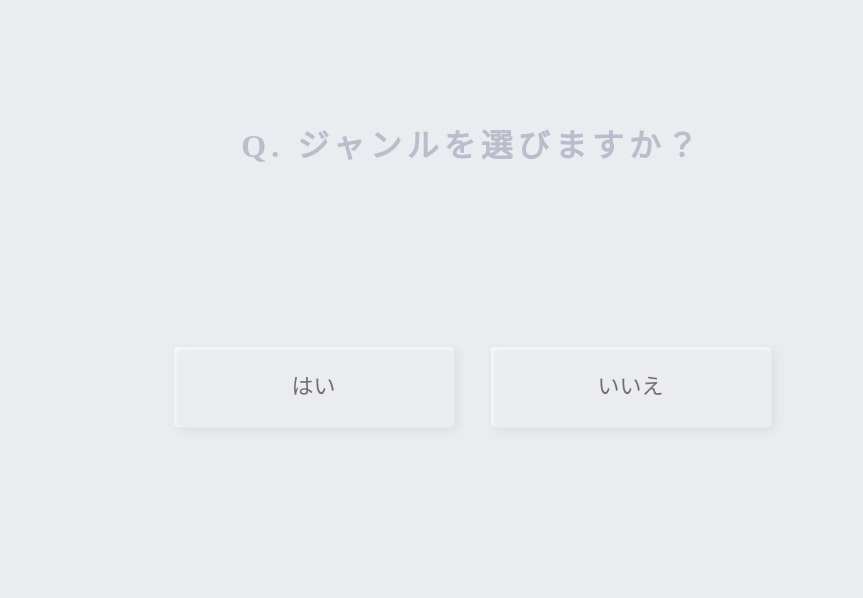
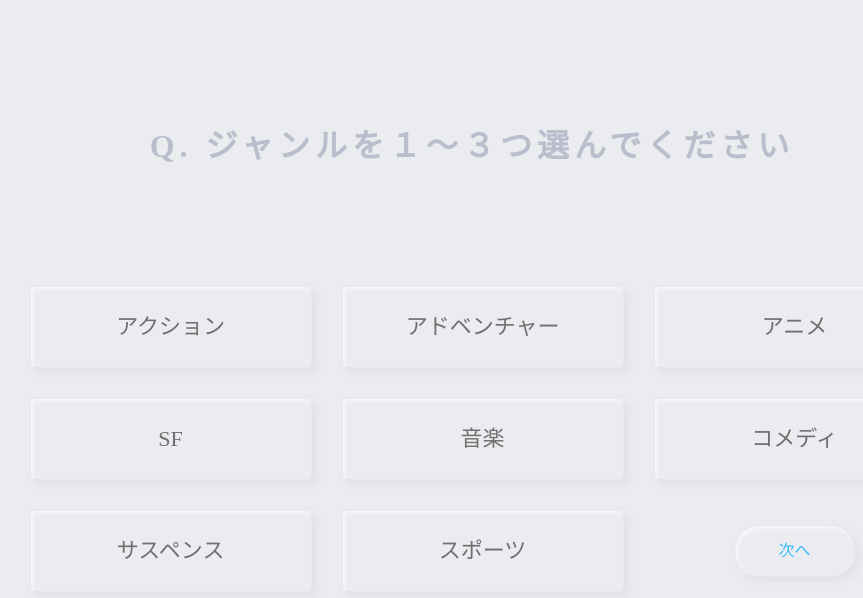
Before and after one commit to shunyaYoshimra/movie-diagnosis, a Vue app: page / in a window 1280 px wide. Both pictures are taken after a click on the element "はい". Shown: the top 598 px of the page, without its empty margins (168-1031 px from the left). Built offline with nearby package versions, Linux system fonts and the light colour scheme.

Commit message:
make page function

```diff
--- a/src/components/Main.vue
+++ b/src/components/Main.vue
@@ -1,9 +1,34 @@
 <template>
   <div>
-    <h1 id="title">Q. ジャンルを選びますか？</h1>
-    <div id="question1">
-      <div class="button first">はい</div>
-      <div class="button second">いいえ</div>
+    <h1 id="title">{{ titleArray[questionNum] }}</h1>
+    <div class="question two-items" v-if="questionNum === 0">
+      <div @click="answer1()" class="button first">はい</div>
+      <div @click="answer1()" class="button second">いいえ</div>
+    </div>
+    <div class="question" id="question2" v-if="questionNum === 1">
+      <div
+        v-for="option in question2Object.options"
+        :key="option"
+        @click="check2"
+        class="button btn-2"
+      >
+        {{ option }}
+      </div>
+      <div class="next-button" @click="answer2()">次へ</div>
+    </div>
+    <div class="question three-items" v-if="questionNum === 2">
+      <div @click="answer3()" class="button">有名</div>
+      <div @click="answer3()" class="button center">マイナー</div>
+      <div @click="answer3()" class="button">どちらも</div>
+    </div>
+    <div class="question two-items" v-if="questionNum === 3">
+      <div @click="answer4()" class="button first">最近</div>
+      <div @click="answer4()" class="button second">昔</div>
+    </div>
+    <div class="question three-items" v-if="questionNum === 4">
+      <div @click="answer5()" class="button">洋画</div>
+      <div @click="answer5()" class="button center">邦画</div>
+      <div @click="answer5()" class="button">どちらも</div>
     </div>
   </div>
 </template>
@@ -11,7 +36,53 @@
 <script>
 export default {
   data() {
-    return {};
+    return {
+      questionNum: 0,
+      titleArray: [
+        "Q. ジャンルを選びますか？",
+        "Q. ジャンルを１〜３つ選んでください",
+        "Q. 有名なもの？マイナー？",
+        "Q. 年代は？",
+        "Q. 洋画？邦画？",
+        "あなたにオススメの映画7選はこちら！",
+      ],
+      question2Object: {
+        options: [
+          "アクション",
+          "アドベンチャー",
+          "アニメ",
+          "SF",
+          "音楽",
+          "コメディ",
+          "サスペンス",
+          "スポーツ",
+        ],
+      },
+    };
+  },
+  methods: {
+    answer1() {
+      this.questionNum++;
+    },
+    check2(event) {
+      if (event.target.classList.contains("clicked")) {
+        event.target.classList.remove("clicked");
+      } else {
+        event.target.className += " clicked";
+      }
+    },
+    answer2() {
+      this.questionNum++;
+    },
+    answer3() {
+      this.questionNum++;
+    },
+    answer4() {
+      this.questionNum++;
+    },
+    answer5() {
+      this.questionNum++;
+    },
   },
 };
 </script>
@@ -24,10 +95,28 @@ export default {
   font-size: 2rem;
   letter-spacing: 5px;
 }
-#question1 {
+.question {
+}
+.two-items {
+  margin-top: 180px;
   display: flex;
   justify-content: center;
+}
+#question2 {
+  display: grid;
+  grid-template-columns: 1fr 1fr 1fr;
+  grid-gap: 30px;
+  width: 70%;
+  margin: auto;
+  margin-top: 120px;
+}
+.three-items {
   margin-top: 180px;
+  display: flex;
+  justify-content: center;
+}
+.center {
+  margin: 0 20px;
 }
 .button {
   width: 280px;
@@ -43,6 +132,9 @@ export default {
   color: #707070;
   cursor: pointer;
 }
+.btn-2 {
+  margin: auto;
+}
 .button:hover {
   transform: translateY(-5px);
   box-shadow: 8px 8px 16px rgba(189, 195, 199, 0.26),
@@ -54,4 +146,29 @@ export default {
 .second {
   margin-left: 35px;
 }
+.next-button {
+  box-shadow: 4px 4px 8px rgba(189, 195, 199, 0.26),
+    2px 2px 4px rgba(255, 255, 255, 0.7) inset;
+  border: 1px solid rgba(189, 195, 199, 0.1);
+  border-radius: 30px;
+  width: 120px;
+  height: 50px;
+  margin: auto;
+  line-height: 50px;
+  text-align: center;
+  color: #3bbbff;
+  cursor: pointer;
+}
+.next-button:hover {
+  transform: translateY(-5px);
+  box-shadow: 8px 8px 16px rgba(189, 195, 199, 0.26),
+    4px 4px 8px rgba(255, 255, 255, 0.7) inset;
+}
+.clicked {
+  box-shadow: none;
+}
+.clicked:hover {
+  transform: none;
+  box-shadow: none;
+}
 </style>
```
